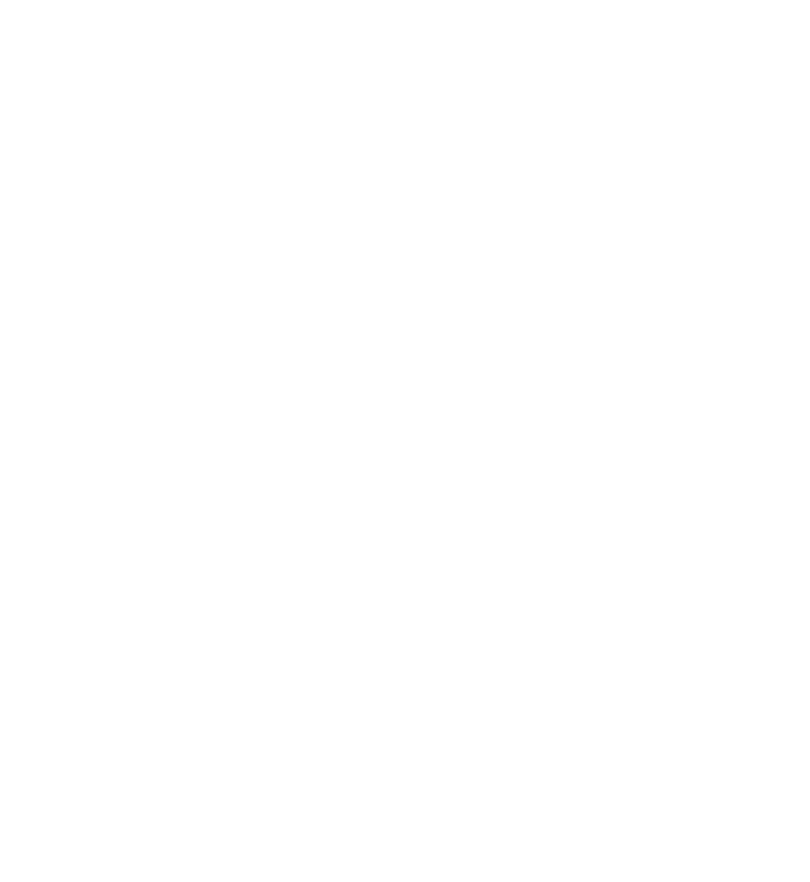
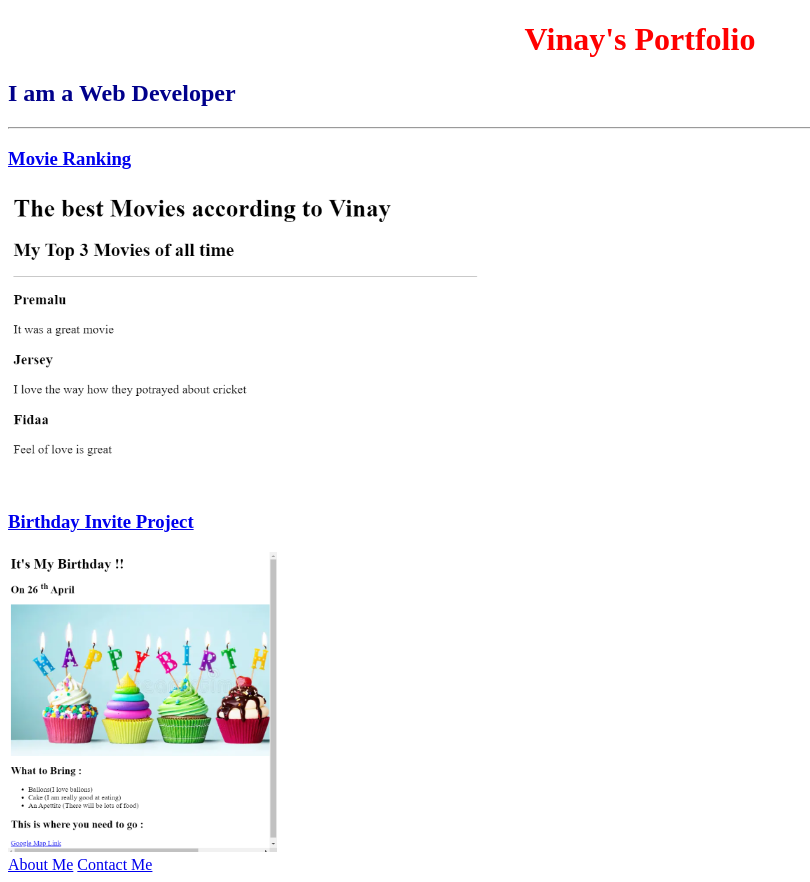
Before and after one commit to Vinay1489/html-portfolio, a plain HTML site: page index.html in a window 1280 px wide. Shown: the whole page, without its empty margins (0-810 px from the left). Before the commit the page ends 800 px from the top, so only its background shows below. Drawn offline with Linux system fonts and the light colour scheme.

Commit message:
Add files via upload

```diff
--- a/index.html
+++ b/index.html
@@ -1,4 +1,22 @@
 <!-- TODO 1: Create the HTML Boilerplate -->
+<!DOCTYPE html>
+<html lang="en">
+<head>
+    <meta charset="UTF-8">
+    <meta name="viewport" content="width=device-width, initial-scale=1.0">
+    <title>Vinay's Portfolio</title>
+</head>
+<body>
+    <h1 style="color: Red;" align="Center">Vinay's Portfolio</h1>
+    <h2 style="color: darkblue;">I am a Web Developer</h2><hr>
+    <h3><a href="./public/movie-ranking.html">Movie Ranking</a></h3>
+    <img src="./assets/images/Movie.png" alt="Movie Ranking" height="300px">
+    <h3><a href="./public/birthday-invite.html">Birthday Invite Project</a></h3>
+    <img src="./assets/images/Birthday.png" height="300px" alt="Birthday Invitation"><br>
+    <a href="./public/about.html">About Me</a>
+    <a href="./public/contact.html">Contact Me</a>
+</body>
+</html>
 
 <!-- TODO 2: Add Your previous projects' HTML into the public folder -->
 
```
